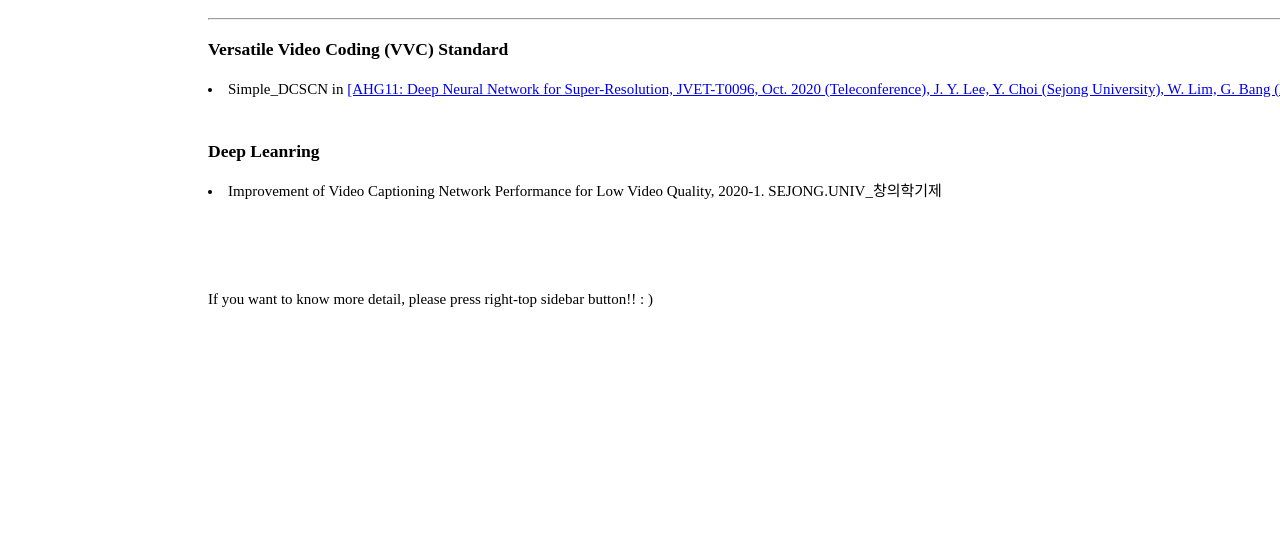
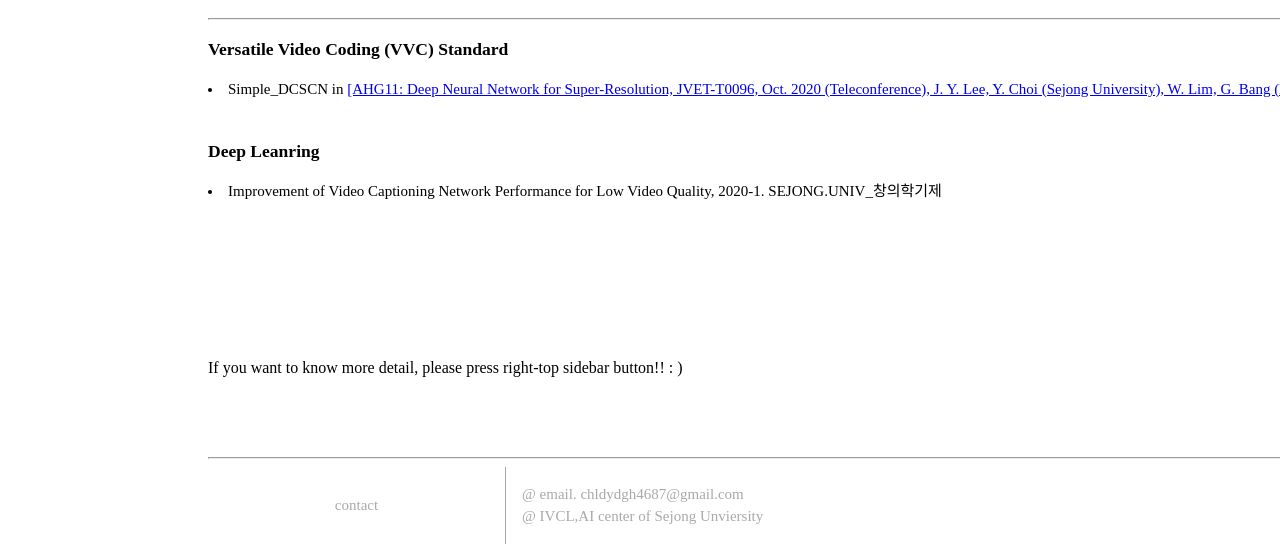
Before and after one commit to chldydgh4687/chldydgh4687.github.io, a plain HTML site: page layouts/Activity.html in a window 1280 px wide. Shown: the part 275-821 px from the top of the page. Drawn offline with Linux system fonts and the light colour scheme.

Commit message:
comment_bug_fix
bug_fix

```diff
--- a/layouts/Activity.html
+++ b/layouts/Activity.html
@@ -62,7 +62,7 @@
 
 
         <section>
-            <div class="text_config checklist_" style="height:500px;">
+            <div class="text_config checklist_" style="height:390px;">
                 <h1>Activity</h1><hr>
 
                 <h3>Versatile Video Coding (VVC) Standard</h3>
@@ -74,8 +74,9 @@
                 <h3>Deep Leanring</h3>
                 <li>Improvement of Video Captioning Network Performance for Low Video Quality, 2020-1. SEJONG.UNIV_창의학기제</li>
 
-                <pre style="position:fixed; bottom:200px;">If you want to know more detail, please press right-top sidebar button!! : ) </pre>
+
             </div>
+            <p style="font-family: HY중고딕; margin-left:200px; margin-top:0; margin-bottom: 0;">If you want to know more detail, please press right-top sidebar button!! : ) </p>
         </section>
 
 
```
